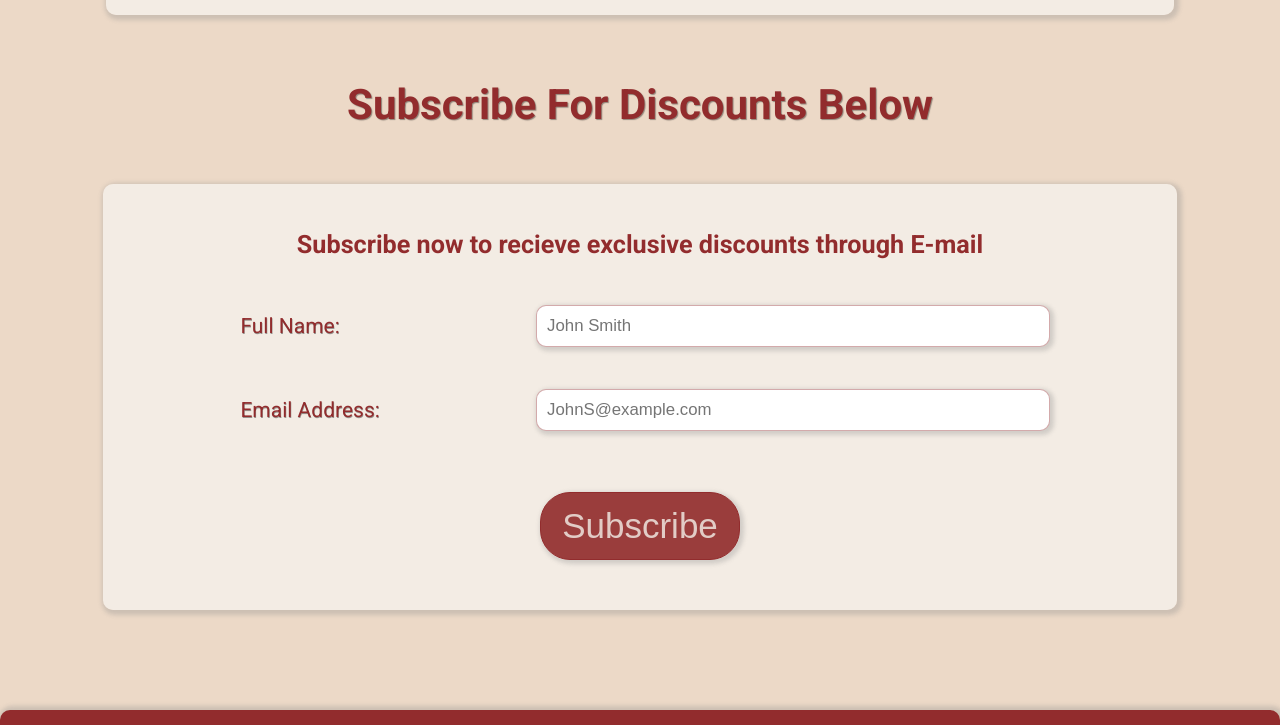
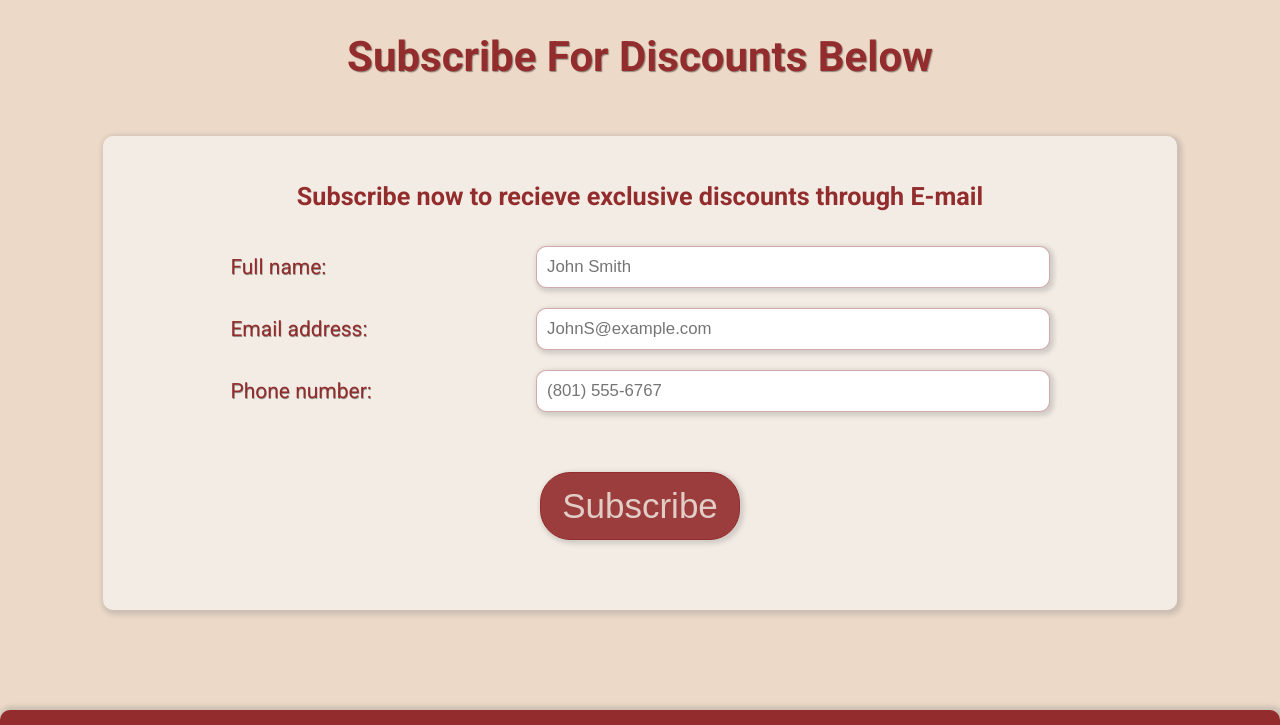
Before and after one commit to Adakai/1-project-rockey-burgers, a website: page html/faq.html in a window 1280 px wide. Shown: the part 1190-1915 px from the top of the page. Drawn offline with Linux system fonts and the light colour scheme.

Commit message:
updated subscribe form and added target to blank for twitter icon and for facebook icon

```diff
--- a/html/faq.html
+++ b/html/faq.html
@@ -59,12 +59,16 @@
             <div id="target" class="sub-form-container">
                 <h2>Subscribe now to recieve exclusive discounts through E-mail</h2>
                 <div class="sub-form">
-                    <label>Full Name:</label>
+                    <label>Full name:</label>
                     <input type="text" class="sub-form-input" placeholder="John Smith">
                 </div>
                 <div class="sub-form">
-                    <label>Email Address:</label>
+                    <label>Email address:</label>
                     <input type="email" class="sub-form-input" placeholder="JohnS@example.com">
+                </div>
+                <div class="sub-form">
+                    <label>Phone number:</label>
+                    <input type="email" class="sub-form-input" placeholder="(801) 555-6767">
                 </div>
                 <button class="sub-form-btn">Subscribe</button>
             </div>
@@ -73,10 +77,10 @@
             <div class="footer-name"><p>&copy; Rocky's Burger. Rights Reserved.</p></div>
             <div class="footer-icons">
                 <div class="facebook-icon">
-                    <a href="https://www.facebook.com/keyburgers"><i class="fab fa-facebook-square fa-3x"></i></a>
+                    <a href="https://www.facebook.com/keyburgers" target="_blank" ><i class="fab fa-facebook-square fa-3x"></i></a>
                 </div>
                 <div class="twitter-icon">
-                    <a href="http://www.twitter.com/keyburgers"><i class="fab fa-twitter-square fa-3x"></i></a>
+                    <a href="http://www.twitter.com/keyburgers" target="_blank"><i class="fab fa-twitter-square fa-3x"></i></a>
                 </div>
             </div>
         </div>
--- a/scss/_subscribe.scss
+++ b/scss/_subscribe.scss
@@ -14,7 +14,7 @@
     border-radius: 10px;
     box-shadow: 2px 2px 4px 3px $shadow-color;
     margin-bottom: 100px;
-    height: 450px;
+    height: 550px;
     width: 80%;
     padding: 25px;
 
@@ -28,11 +28,10 @@
         @include display-flex-center();
         justify-content: space-between;
         width: 80%;
-        margin: 20px 0;
+        margin: 10px 0;
 
         label {
             font-size: 1.5em;
-            margin: 10px;
             color: $dark-red;
             text-shadow: .5px .5px .5px $text-shadow;
         }
@@ -53,7 +52,7 @@
         border: 1px $dark-red solid;
         transition: transform .2s;
         border-radius: 30px;
-        margin-top: 40px;
+        margin-top: 50px;
         width: 200px;
         padding: 13px;
         font-size: 2.5em;
```
Also changed, not shown: html/about.html (+2 -2 lines), html/careers.html (+5 -5 lines), html/locator.html (+2 -2 lines), html/menu.html (+2 -2 lines), index.html (+2 -2 lines), css/main.css.
